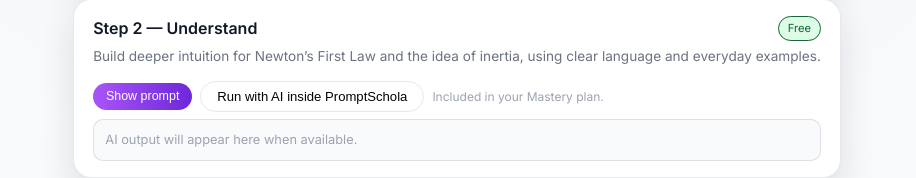
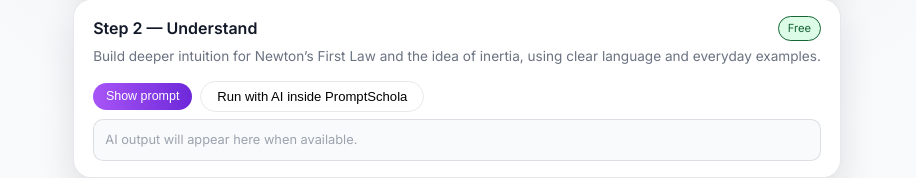
Before and after one commit to nnaemeka/PromptSchola-site, a plain HTML site: page lesson-newton-first-law.html in a window 1280 px wide. Shown: the part 493-671 px from the top of the page, without its empty margins (183-1099 px from the left). Drawn offline with Linux system fonts and the light colour scheme.

Commit message:
Update lesson-newton-first-law.html

```diff
--- a/lesson-newton-first-law.html
+++ b/lesson-newton-first-law.html
@@ -177,7 +177,7 @@
       btn.disabled = false;
       btn.style.opacity = "1";
       btn.style.cursor = "pointer";
-      hint.textContent = "Included in your Mastery plan.";
+      //hint.textContent = "Included in your Mastery plan.";
     } else {
       btn.disabled = true;
       btn.style.opacity = "0.55";
@@ -316,8 +316,6 @@
   </div>
 </article>
 
-
-      <!-- Step 3 -->
       <!-- Step 3 -->
 <article class="step-card">
   <div class="step-header">
```
